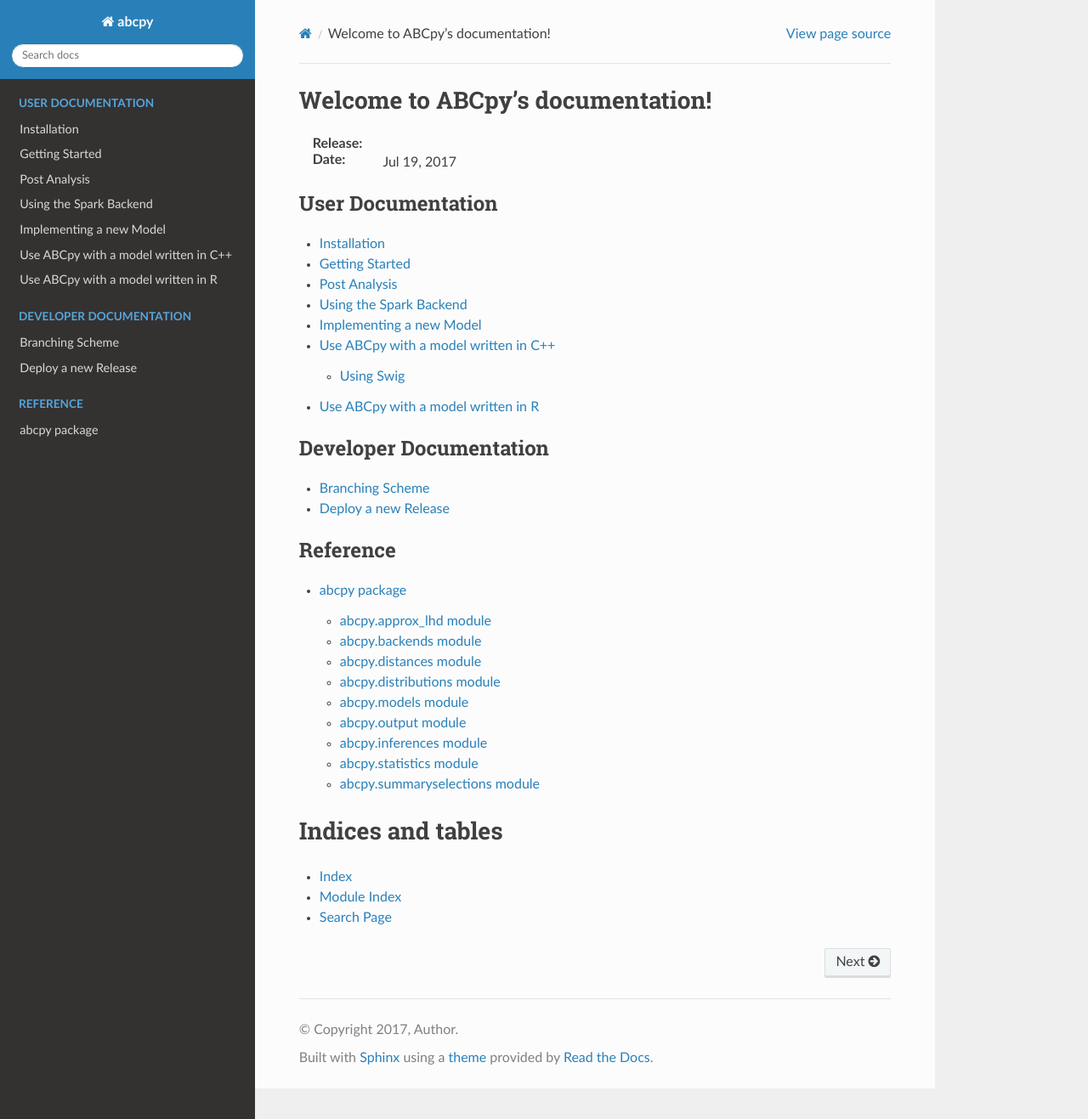
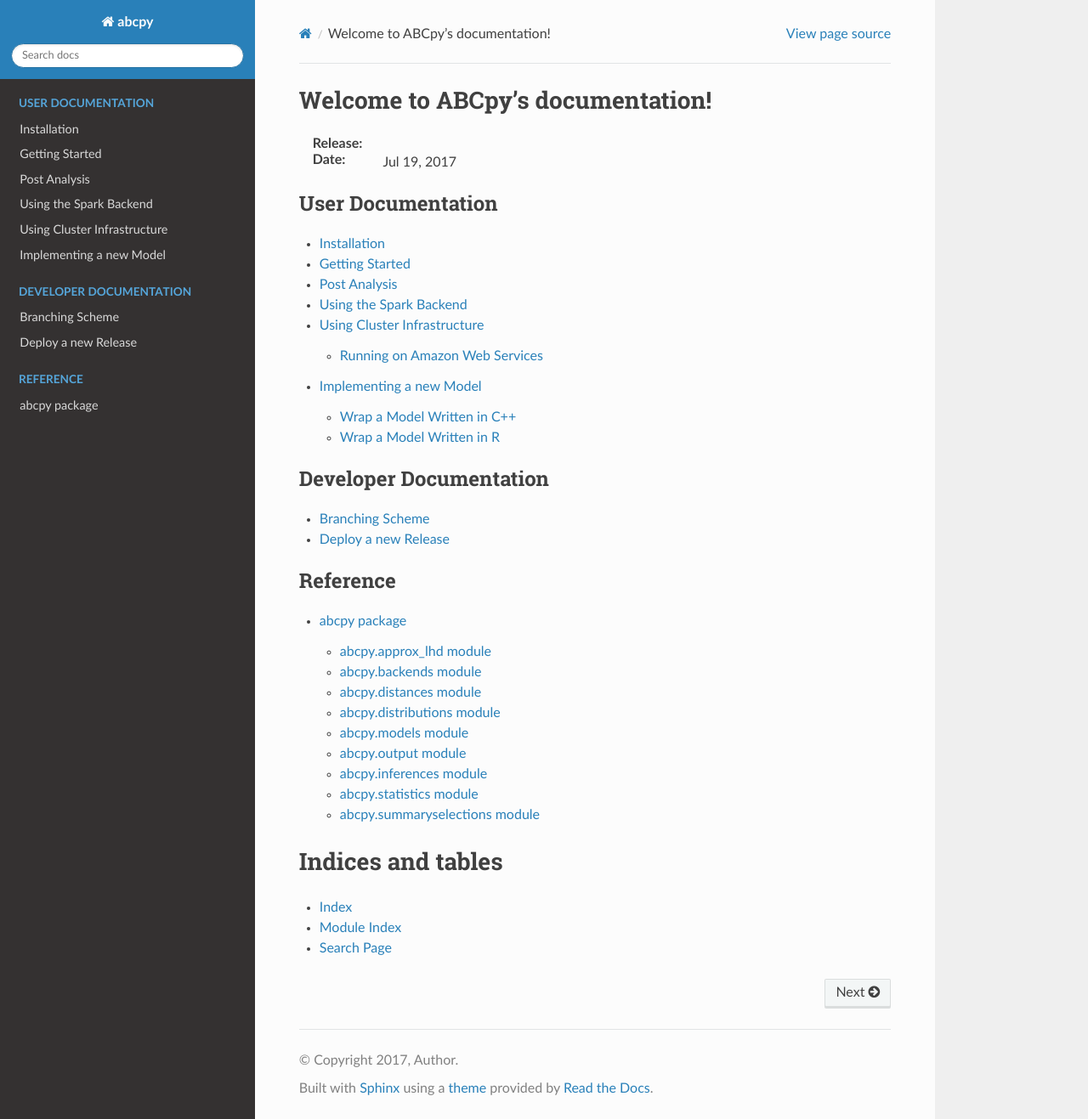
Before and after one commit to eth-cscs/abcpy, a Sphinx documentation site: the page built from doc/source/index.rst, in a window 1280 px wide and 1317 px high. Shown: the whole window at 85% size. Built offline with Sphinx 7.4.7 and the Read the Docs theme 2.0.0, drawn with Linux system fonts in a browser that asks for light colours; some of the changed lines change nothing that is shown.

Commit message:
Added documentation on Amazon Web Services (AWS).

```diff
--- a/doc/source/README.rst
+++ b/doc/source/README.rst
@@ -182,6 +182,74 @@
 available to the Python interpreters on the master and the worker nodes.
 
 
+Using Cluster Infrastructure
+============================
+
+When your model is computationally expensive and/or other factors require
+compute infrastructure that goes beyond a single notebook or workstation you can
+easily run ABCpy on infrastructure for cluster or high-performance computing.
+
+Running on Amazon Web Services
+------------------------------
+
+We show with high level steps how to get ABCpy running on Amazon Web Services
+(AWS). Please note, that this is not a complete guide to AWS, so we would like
+to refer you to the respective documentation. The first step would be to setup a
+AWS Elastic Map Reduce (EMR) cluster which comes with the option of a
+pre-configured Apache Spark. Then, we show how to run a simple inference code on
+this cluster.
+
+Setting up the EMR Cluster
+~~~~~~~~~~~~~~~~~~~~~~~~~~
+
+When we setup an EMR cluster we want to install ABCpy on every node of the
+cluster. Therefore, we provide a bootstrap script that does this job for us. On
+your local machine create a file named `emr_bootstrap.sh` with the following
+content:
+
+::
+
+   #!/bin/sh
+   sudo yum -y install git
+   sudo pip-3.4 install ipython findspark abcpy
+
+In AWS go to Services, then S3 under the Storage Section. Create a new bucket
+called `abcpy` and upload your bootstrap script `emr_bootstap.sh`.
+
+To create a cluster, in AWS go to Services and then EMR under the Analytics
+Section. Click 'Create Cluster', then choose 'Advanced Options'. In Step 1
+choose the emr-5.7.0 image and make sure only Spark is selected for your cluster
+(the other software packages are not required). In Step 2 choose for example one
+master node and 4 core nodes (16 vCPUs if you have 4 vCPUs instances). In Step 3
+under the boostrap action, choose custom, and select the script
+`abcpy/emr_bootstrap.sh`. In the last step (Step 4), choose a key to access the
+master node (we assume that you already setup keys). Start the cluster.
+
+
+Running ABCpy on AWS
+~~~~~~~~~~~~~~~~~~~~
+
+Log in via SSH and run the following commands to get an example code from ABCpy
+running with Python3 support:
+
+::
+
+   sudo bash -c 'echo export PYSPARK_PYTHON=python34 >> /etc/spark/conf/spark-env.sh'
+   git clone https://github.com/eth-cscs/abcpy.git
+
+Then, to submit a job to the Spark cluster we run the following commands:
+
+::
+
+   cd abcpy/examples/backends/
+   spark-submit --num-executors 16 pmcabc_gaussian.py
+
+Clearly the setup can be extended and optimized. For this and basic information
+we refer you to the `AWS documentation on
+EMR <http://docs.aws.amazon.com/emr/latest/ManagementGuide/emr-overview.html>`_.
+
+
+
 Implementing a new Model
 ========================
 
@@ -248,8 +316,8 @@
 <https://github.com/eth-cscs/abcpy/blob/master/examples/gaussian_extended_with_model.py>`_
 
 
-Use ABCpy with a model written in C++
-======================================
+Wrap a Model Written in C++
+---------------------------
 
 There are several frameworks that help you integrating your C++/C code into
 Python. We showcase examples for
@@ -258,7 +326,7 @@
 * `Pybind <https://github.com/pybind>`_
 
 Using Swig
-----------
+~~~~~~~~~~
 
 Swig is a tool that creates a Python wrapper for our C++/C code using an
 interface (file) that we have to specify. We can then import the wrapper and
@@ -301,11 +369,13 @@
 The first stop to get everything running is to translate the Swig interface file
 to wrapper code in C++ and Python.
 ::
+
    swig -python -c++ -o gaussian_model_simple_wrap.cpp gaussian_model_simple.i
 
 This creates two wrapper files `gaussian_model_simple_wrap.cpp` and
 `gaussian_model_simple.py`. Now the C++ files can be compiled:
 ::
+
    g++ -fPIC -I /usr/include/python3.5m -c gaussian_model_simple.cpp -o gaussian_model_simple.o
    g++ -fPIC -I /usr/include/python3.5m -c gaussian_model_simple_wrap.cpp -o gaussian_model_simple_wrap.o
    g++ -shared gaussian_model_simple.o gaussian_model_simple_wrap.o -o _gaussian_model_simple.so
@@ -324,9 +394,8 @@
 simplify compilation of SWIG and C++ code we created a Makefile. Note that you
 might need to adapt some paths in the Makefile.
 
-
-Use ABCpy with a model written in R
-===================================
+Wrap a Model Written in R
+-------------------------
 
 Statisticians often use the R language to build statistical models. R models can
 be incorporated within the ABCpy language with the `rpy2` Python package. We
```
